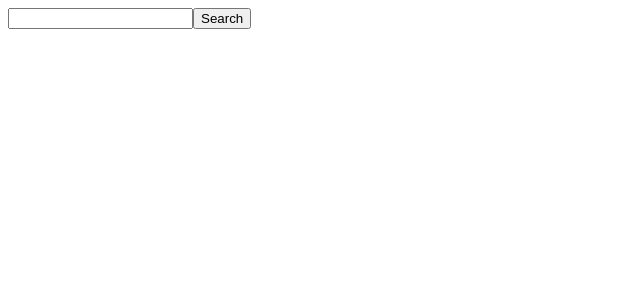
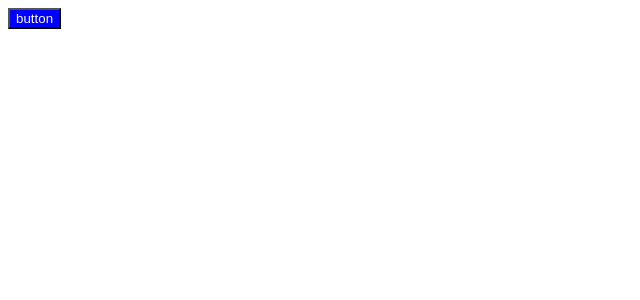
Before and after one commit to likuor/react-jest, a React (Vite) app: page / in a window 1280 px wide. Shown: the top 300 px of the page, without its empty margins (0-640 px from the left). Built offline with nearby package versions, Linux system fonts and the light colour scheme.

Commit message:
add: button story

```diff
--- a/src/App.tsx
+++ b/src/App.tsx
@@ -1,15 +1,15 @@
-// import Button from './components/Button';
+import Button from './components/Button';
 // import AsyncComponent from './components/AsyncComponent';
-import { UserSearch } from './components/UserSearch';
+// import { UserSearch } from './components/UserSearch';
 // import Form from './components/Form';
 
 function App() {
   return (
     <>
-      {/* <Button label='button' onClick={() => alert('click')} /> */}
+      <Button label='button' onClick={() => alert('click')} primary={true} />
       {/* <Form /> */}
       {/* <AsyncComponent /> */}
-      <UserSearch />
+      {/* <UserSearch /> */}
     </>
   );
 }
--- a/src/components/Button.tsx
+++ b/src/components/Button.tsx
@@ -1,11 +1,15 @@
 interface ButtonProps {
   label: string;
+  primary?: boolean;
   onClick: () => void;
 }
 
-const Button: React.FC<ButtonProps> = ({ label, onClick }) => {
+const Button: React.FC<ButtonProps> = ({ label, primary, onClick }) => {
+  const buttonStyle = primary
+    ? { backgroundColor: 'blue', color: 'white' }
+    : { backgroundColor: 'white', color: 'blue' };
   return (
-    <button onClick={onClick}>
+    <button onClick={onClick} style={buttonStyle}>
       {label}
     </button>
   );
```
Also changed, not shown: 1 other file (tests, documents, lock files or other folders).
